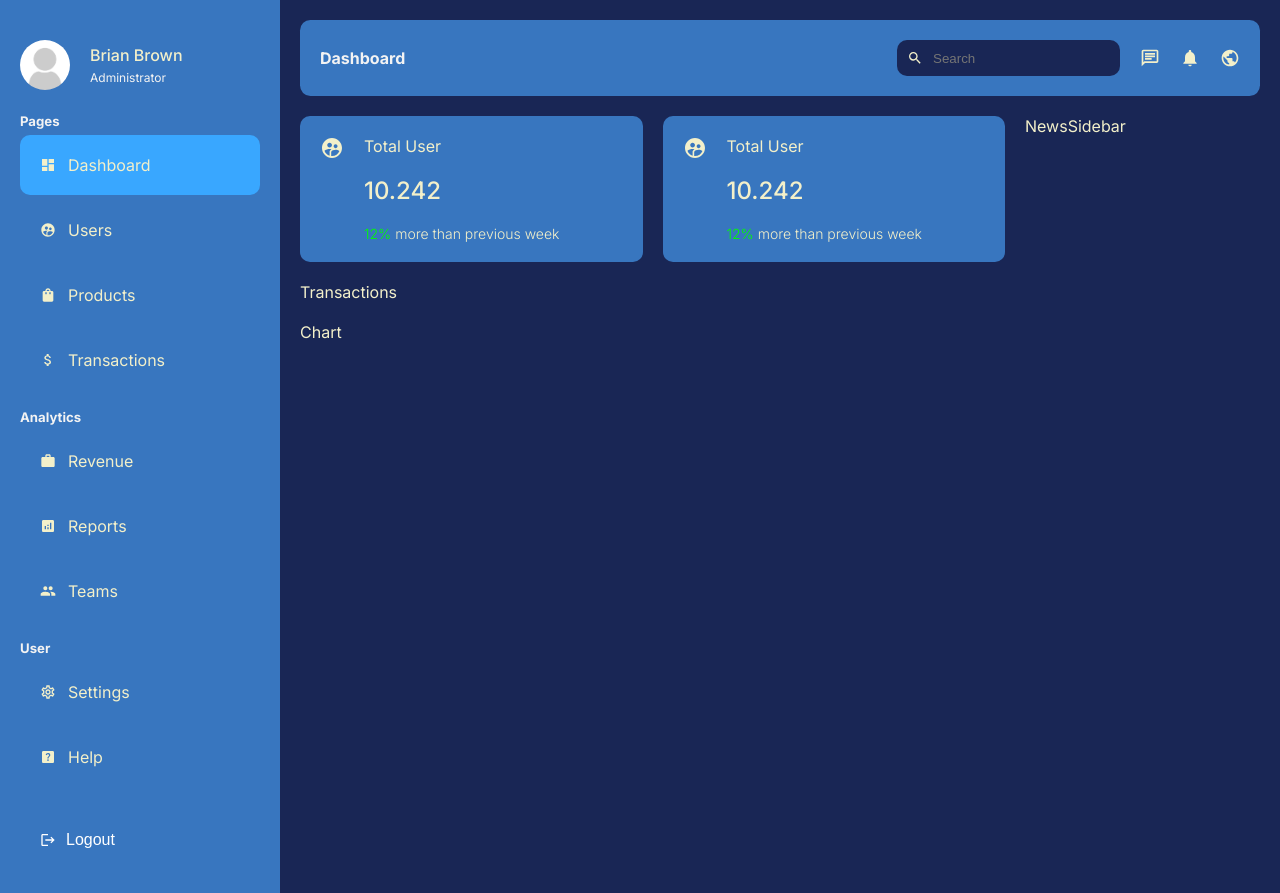
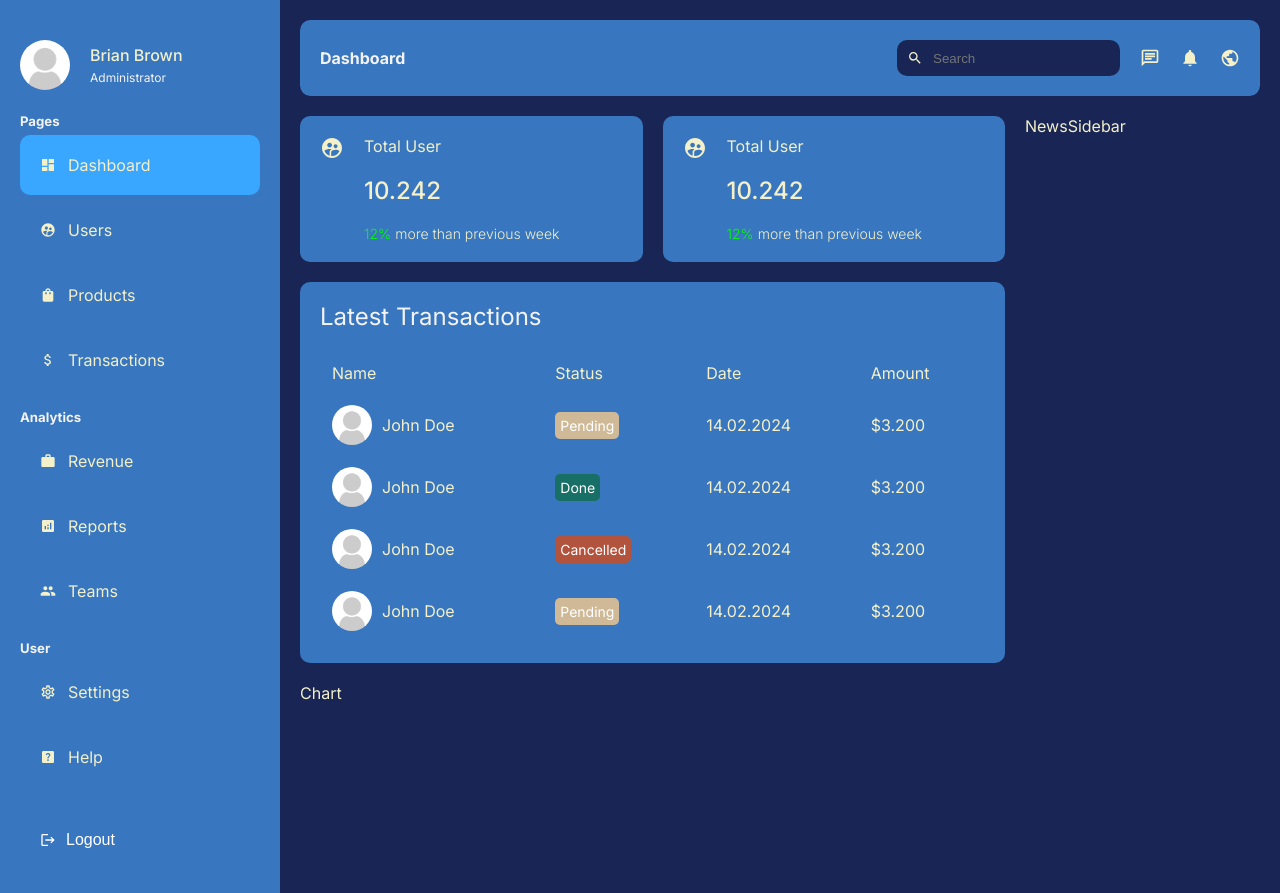
Before and after one commit to kimanh188/AdminDashboard, a Next.js app: page /dashboard in a window 1280 px wide. Built offline with nearby package versions, Linux system fonts and the light colour scheme.

Commit message:
Added transaction table

```diff
--- a/app/ui/dashboard/transactions/transactions.jsx
+++ b/app/ui/dashboard/transactions/transactions.jsx
@@ -1,6 +1,105 @@
-import "./transactions.module.css";
+import Image from "next/image.js";
+import styles from "./transactions.module.css";
 
 const Transactions = () => {
-  return <div>Transactions</div>;
+  return (
+    <div className={styles.container}>
+      <h2 className={styles.title}>Latest Transactions</h2>
+      <table className={styles.table}>
+        <thead>
+          <tr>
+            <td>Name</td>
+            <td>Status</td>
+            <td>Date</td>
+            <td>Amount</td>
+          </tr>
+        </thead>
+        <tbody>
+          <tr>
+            <td>
+              <div className={styles.user}>
+                <Image
+                  src="/noavatar.png"
+                  alt=""
+                  width={40}
+                  height={40}
+                  className={styles.userImg}
+                />
+                John Doe
+              </div>
+            </td>
+            <td>
+              <span className={`${styles.status} ${styles.pending}`}>
+                Pending
+              </span>
+            </td>
+            <td>14.02.2024</td>
+            <td>$3.200</td>
+          </tr>
+          <tr>
+            <td>
+              <div className={styles.user}>
+                <Image
+                  src="/noavatar.png"
+                  alt=""
+                  width={40}
+                  height={40}
+                  className={styles.userImg}
+                />
+                John Doe
+              </div>
+            </td>
+            <td>
+              <span className={`${styles.status} ${styles.done}`}>Done</span>
+            </td>
+            <td>14.02.2024</td>
+            <td>$3.200</td>
+          </tr>
+          <tr>
+            <td>
+              <div className={styles.user}>
+                <Image
+                  src="/noavatar.png"
+                  alt=""
+                  width={40}
+                  height={40}
+                  className={styles.userImg}
+                />
+                John Doe
+              </div>
+            </td>
+            <td>
+              <span className={`${styles.status} ${styles.cancelled}`}>
+                Cancelled
+              </span>
+            </td>
+            <td>14.02.2024</td>
+            <td>$3.200</td>
+          </tr>
+          <tr>
+            <td>
+              <div className={styles.user}>
+                <Image
+                  src="/noavatar.png"
+                  alt=""
+                  width={40}
+                  height={40}
+                  className={styles.userImg}
+                />
+                John Doe
+              </div>
+            </td>
+            <td>
+              <span className={`${styles.status} ${styles.pending}`}>
+                Pending
+              </span>
+            </td>
+            <td>14.02.2024</td>
+            <td>$3.200</td>
+          </tr>
+        </tbody>
+      </table>
+    </div>
+  );
 };
 export default Transactions;
--- a/app/ui/dashboard/transactions/transactions.module.css
+++ b/app/ui/dashboard/transactions/transactions.module.css
@@ -0,0 +1,49 @@
+.container {
+  background-color: var(--bgSoft);
+  padding: 1.25rem;
+  border-radius: 10px;
+}
+
+.title {
+  margin-bottom: 1.25rem;
+  font-weight: 400;
+  color: var(--textSoft);
+}
+
+.table {
+  width: 100%;
+}
+
+.table td {
+  padding: 10px;
+}
+
+.user {
+  display: flex;
+  gap: 10px;
+  align-items: center;
+}
+
+.userImg {
+  object-fit: cover;
+  border-radius: 50%;
+}
+
+.status {
+  border-radius: 5px;
+  padding: 5px;
+  font-size: 14px;
+  color: white;
+}
+
+.pending {
+  background-color: #cfb997;
+}
+
+.done {
+  background-color: #186f65;
+}
+
+.cancelled {
+  background-color: #b2533e;
+}
```
